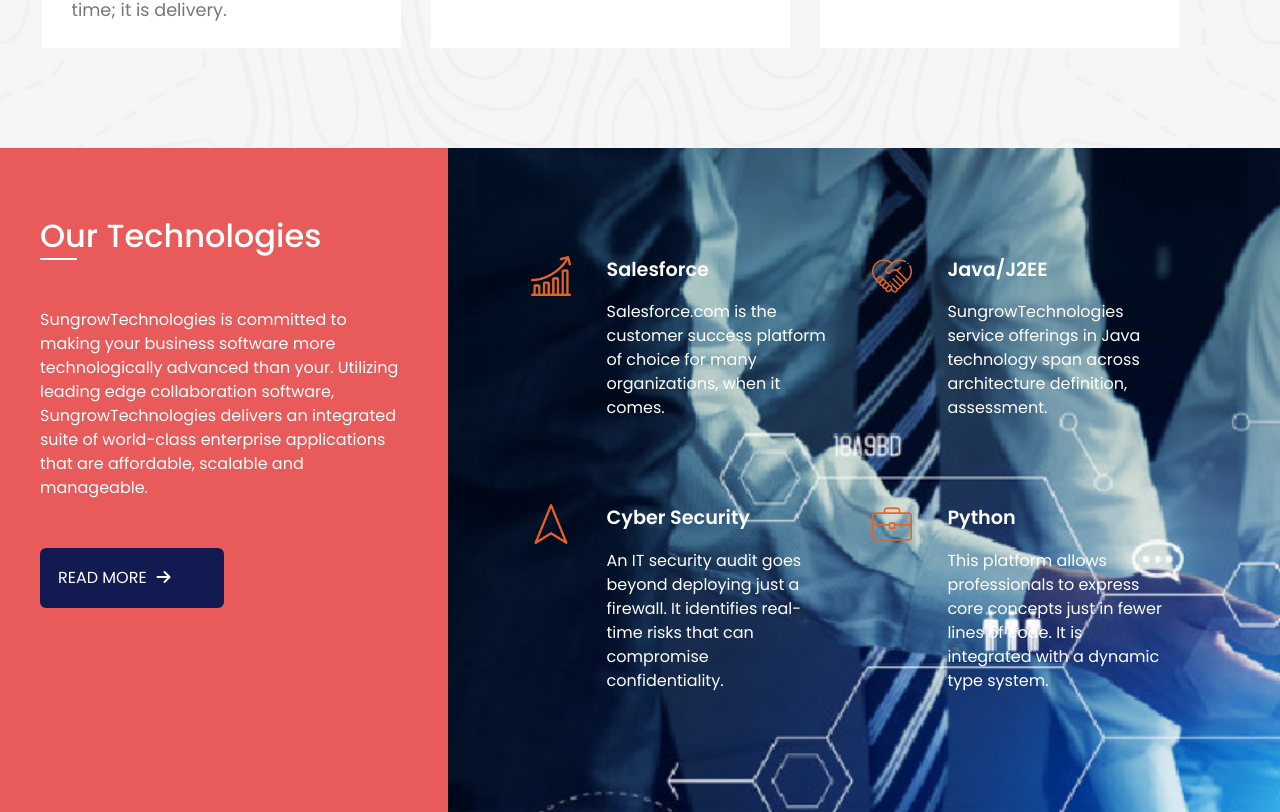
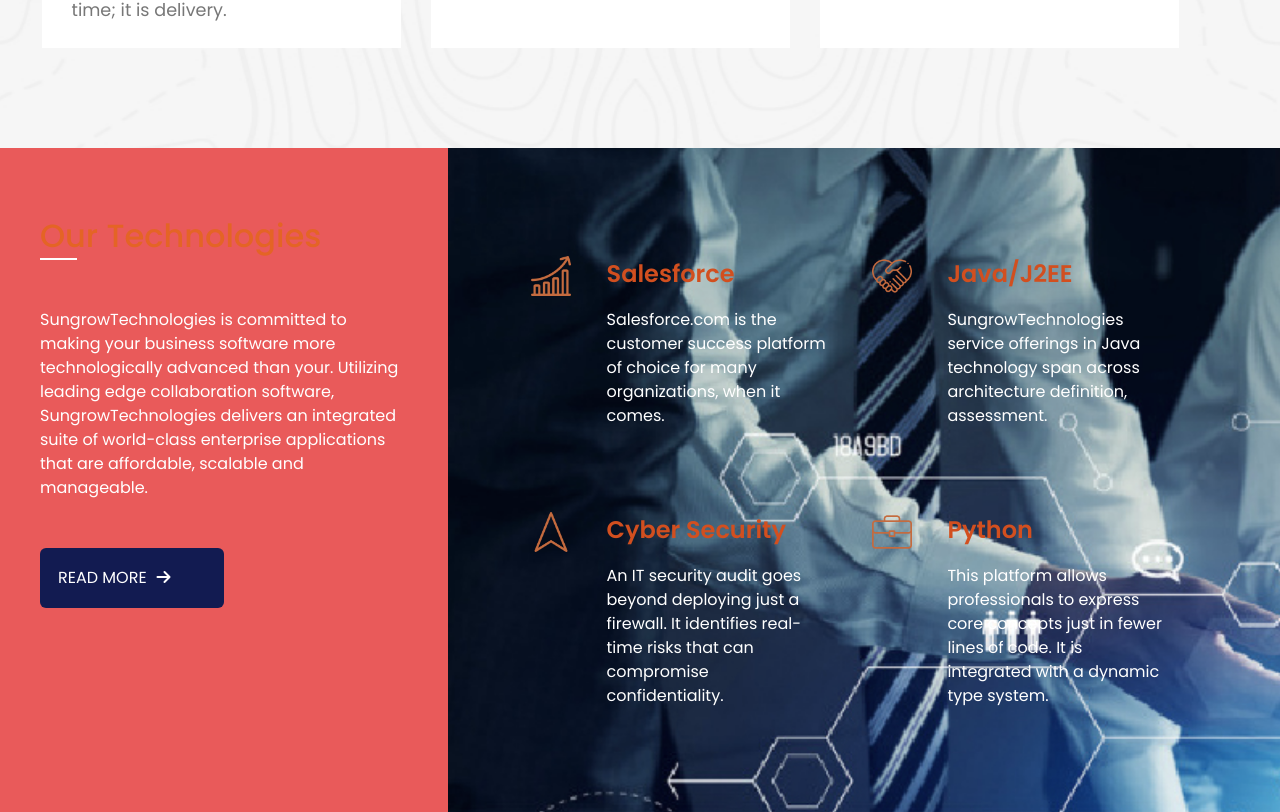
Before and after one commit to KalaiRoman/new-consultant-websit-landing, a React (Create React App) app: page / in a window 1280 px wide. Shown: the part 3868-4680 px from the top of the page. Built offline with nearby package versions, Linux system fonts and the light colour scheme.

Commit message:
new code push live

```diff
--- a/src/components/home/components/ourtestimonials/Ourtechono.scss
+++ b/src/components/home/components/ourtestimonials/Ourtechono.scss
@@ -68,6 +68,7 @@
         font-size: 2rem;
         font-weight: 500;
         position: relative;
+        color: #e46425;
       }
       .our-texts1::before {
         content: "";
@@ -86,6 +87,7 @@
       position: relative;
       color: white;
       z-index: 989899889898989 !important;
+      filter: grayscale(30%);
       @include xsBreakPoint {
         width: 100%;
       }
@@ -149,6 +151,7 @@
 }
 
 .bttitle {
-  font-size: 1.2rem;
+  font-size: 1.5rem;
   font-weight: 600;
+  color: orangered;
 }
```
